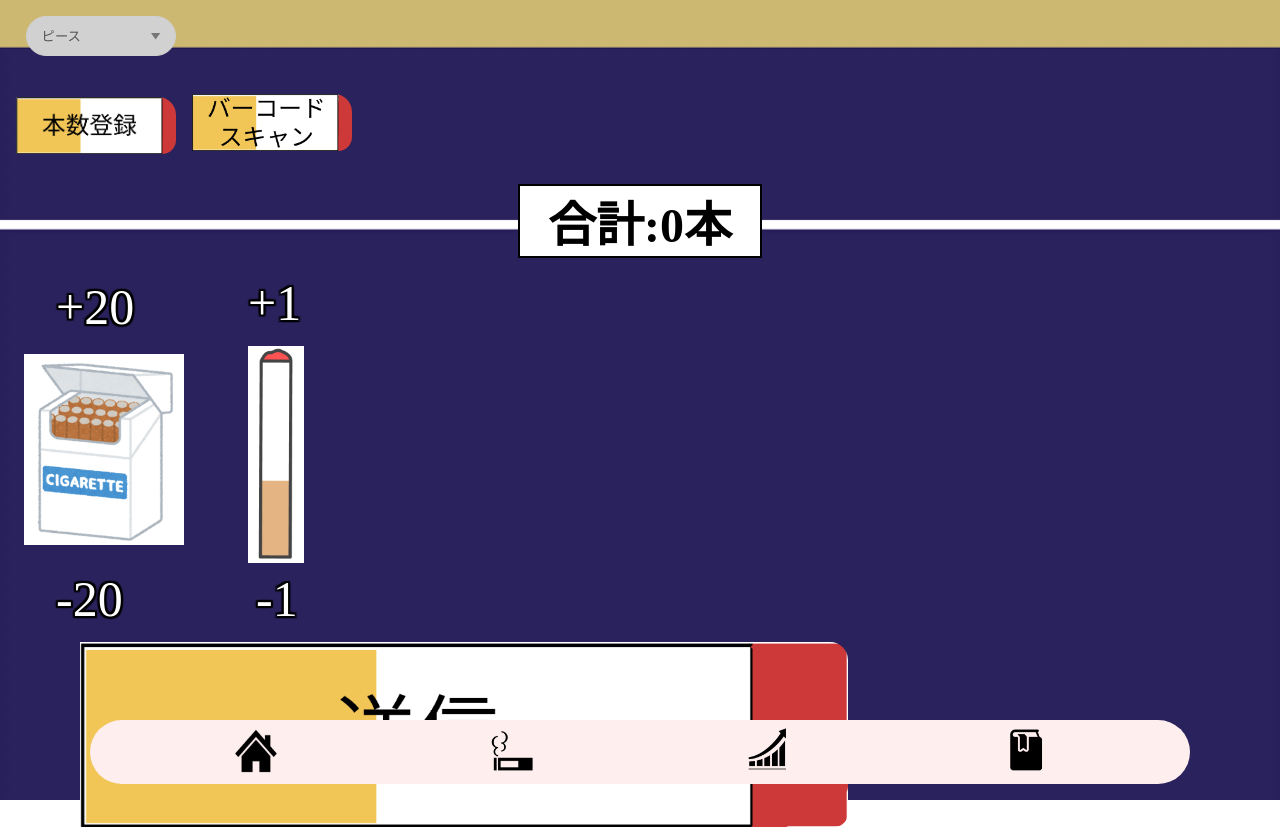
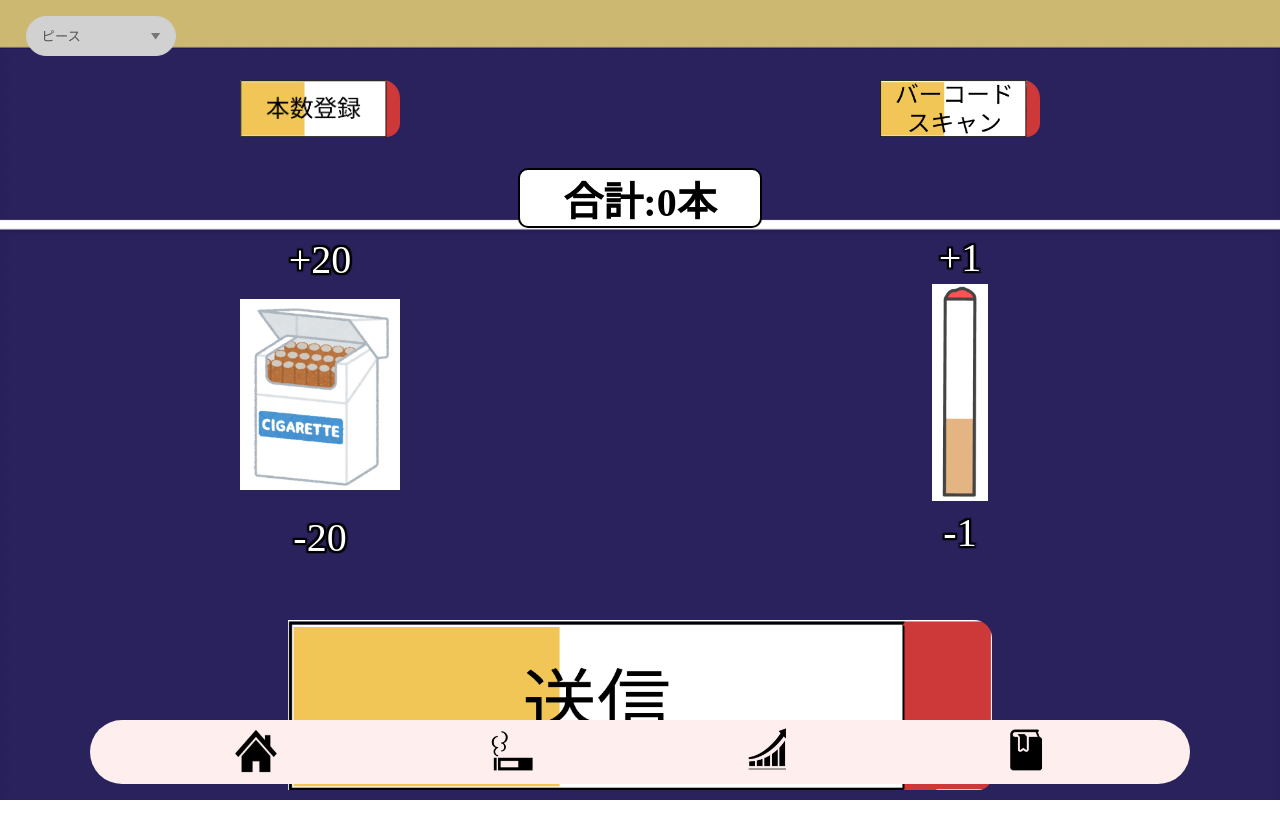
Before and after one commit to ten-pro/GiikuCAMPvol10, a Vue app in the folder tabakoapp/: page /honsu in a window 1280 px wide. After the commit the page ends 800 px from the top, so only its background shows below. Built offline with nearby package versions, Linux system fonts and the light colour scheme.

Commit message:
honsuのcss変更

```diff
--- a/tabakoapp/src/components/Honsu.vue
+++ b/tabakoapp/src/components/Honsu.vue
@@ -5,18 +5,25 @@
             <Bacode />
         </div>
         <div class="goukei_area">
+            <div class="goukei_text">
                 <span class="goukei">合計:{{hairetu.sum}}本</span>
             </div>
+        </div>
         <div class="henkou_area">
+            <div class="hako_area">
                 <span class="pura20" @click="addsum20">+20</span>
                 <img src="../PNG/hakotabako.png" alt="" class="hako">
                 <span class="mai20" @click="hikusum20">-20</span>
+            </div>
+            <div class="hon_area">
                 <span class="pura1" @click="addsum1">+1</span>
                 <img src="../PNG/ippon.png" alt="" class="ippon">
                 <span class="mai1" @click="hikusum1">-1</span>
+            </div>
+        </div>
+        <div class="sousin_area">
             <img src="../PNG/sousin1.png" alt="" class="sousin" @click="create_smoking">
         </div>
-
         <Futter />
     </div>
 </template>
@@ -60,35 +67,44 @@ const create_smoking=() =>{
 </script>
 <style scoped>
 .img_area{
-    position: relative;
-    top:4vh;
+    display: flex;
+    justify-content: space-around;
     height: 10vh;
     width: 100%;
+    margin-top: 3vh;
 }
 .goukei_area{
-    position: relative;
     border:2px solid #000000;
-    top:6vh;
     width: 30vh;
-    text-align: center;
-    margin: 0 auto;
+    height: 7vh;
+    margin: auto;
+    margin-top: 1vh;
     background-color: white;
     color: black;
+    border-radius: 10px;
 }
 .henkou_area{
-    position: relative;
-    top:7vh;
-    height: 60vh;
+    height: 45vh;
     width: 100%;
-    margin:0 auto;
+    display: flex;
+}
+.hako_area{
+    display: flex;
+    flex-direction: column;
+    width: 50%;
+    text-align: center;
+}
+.hon_area{
+    display: flex;
+  flex-flow: column;
+  width: 50%;
+  text-align: center;
+
 }
 
 .pura20{
-    position: absolute;
-    top: 1.5vh;
-    left: 7vh;
-    font-size: 50px;
-    display: inline-block;
+    margin-top: 1vh;
+    font-size: 40px;
     color: #ffffff;
     text-shadow    :
        2px  2px 1px black,
@@ -101,17 +117,13 @@ const create_smoking=() =>{
        0px -2px 1px black;
 }
 .hako{
-    position: absolute;
     width: 20vh;
-    top:11vh;
-    left: 3vh;
+    margin: auto;
+    margin-top: 2vh;
+    margin-bottom: 3vh;
 }
 .mai20{
-    position: absolute;
-    top: 38vh;
-    left: 7vh;
-    font-size: 50px;
-    display: inline-block;
+    font-size: 40px;
     color: #ffffff;
     text-shadow    :
        2px  2px 1px black,
@@ -124,11 +136,8 @@ const create_smoking=() =>{
        0px -2px 1px black;
 }
 .pura1{
-    position: absolute;
-    top: 1vh;
-    left: 31vh;
-    font-size: 50px;
-    display: inline-block;
+    margin-top: 0.7vh;
+    font-size: 40px;
     color: #ffffff;
     text-shadow    :
        2px  2px 1px black,
@@ -141,17 +150,13 @@ const create_smoking=() =>{
        0px -2px 1px black;
 }
 .ippon{
-    position: absolute;
     width: 7vh;
-    top: 10vh;
-    left: 31vh;
+    margin: auto;
+    margin-top: 0.4vh;
+    margin-bottom: 1vh;
 }
 .mai1{
-    position: absolute;
-    top: 38vh;
-    left: 32vh;
-    font-size: 50px;
-    display: inline-block;
+    font-size: 40px;
     color: #ffffff;
     text-shadow    :
        2px  2px 1px black,
@@ -164,19 +169,23 @@ const create_smoking=() =>{
        0px -2px 1px black;
 }
 .sousin{
-    position: absolute;
-    top: 47vh;
-    left: 10vh;
-    text-align: center;
-    width: 60%;
+    width: 55%;
     border-top-right-radius: 18px;
     border-bottom-right-radius:14px;
     cursor: pointer;
-
 }
 
 .goukei{
-    font-size: 300%;
+    font-size: 40px;
     font-weight: bold;
 }
+.sousin_area{
+    text-align: center;
+    margin-top: 4vh;
+}
+.goukei_text{
+    text-align: center;
+}
+
+
 </style>
--- a/tabakoapp/src/components/Honsu/Toroku.vue
+++ b/tabakoapp/src/components/Honsu/Toroku.vue
@@ -7,9 +7,6 @@
 </script>
 <style scoped>
 .honsu_img{
-    position: absolute;
-    top:0.7vw;
-    left: 2vh;
     width: 20vh;
     border-top-right-radius: 18px;
     border-bottom-right-radius:14px;
--- a/tabakoapp/src/components/Honsu/bacode.vue
+++ b/tabakoapp/src/components/Honsu/bacode.vue
@@ -7,9 +7,6 @@
 </script>
 <style scoped>
 .bacode_img{
-    position: absolute;
-    top:0.7vh;
-    left: 24vh;
     width: 20vh;
     border-top-right-radius: 18px;
     border-bottom-right-radius:14px;
```
Lines whose indentation alone changed are shown as unchanged.
